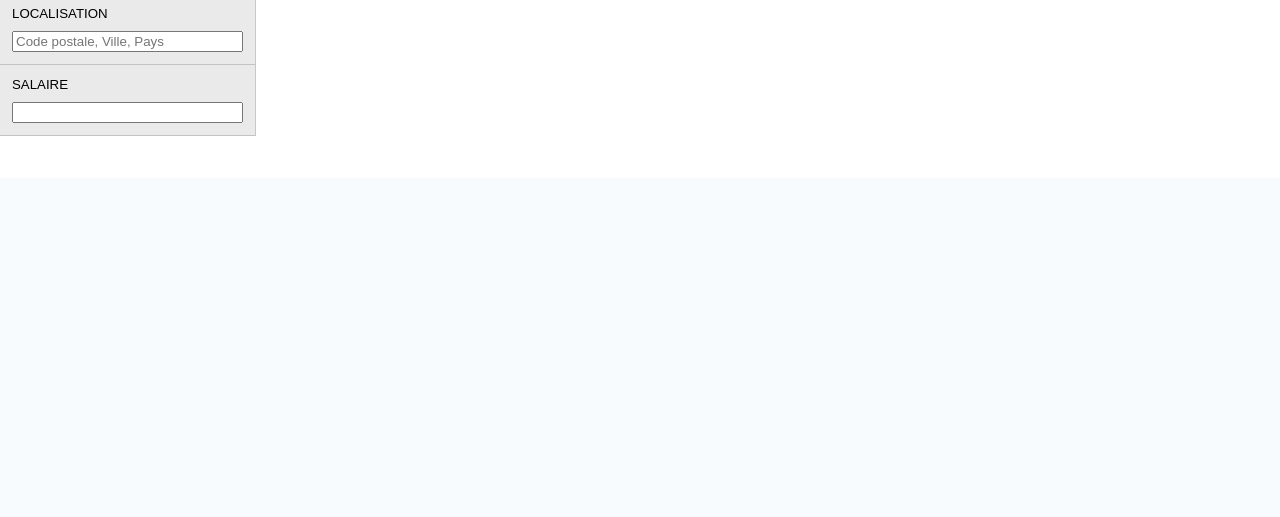
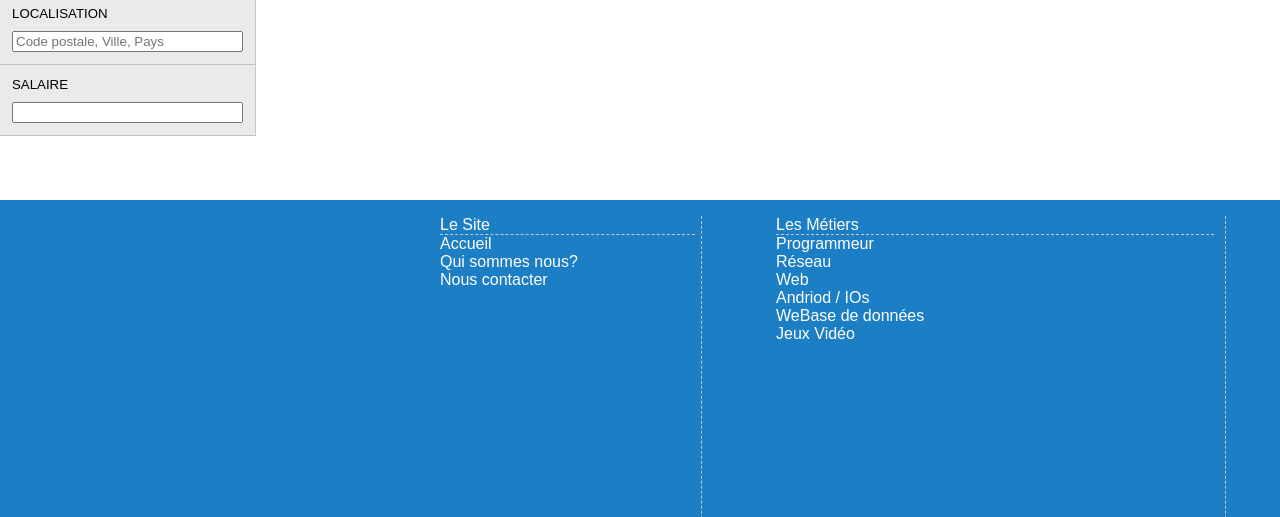
Before and after one commit to Yseriu/ProjetTutoreEntrepriseRecrute, a Flask app: page /search in a window 1280 px wide. Shown: the part 622-1139 px from the top of the page. Before the commit the page ends 758 px from the top, so only its background shows below. Run offline with Flask 2, Linux system fonts and the light colour scheme; data that the repository does not hold is empty.

Commit message:
Monday evening fixes

```diff
--- a/www/assets/css/style.css
+++ b/www/assets/css/style.css
@@ -359,3 +359,46 @@ header#menu nav ul li:hover nav { display:block; }
 #infosSite h3 span { color:#03639D; }
 #infosSite ul { margin-top: 50px; }
 #infosSite ul li { display: inline-block; list-style: none; padding: 0px 35px; }
+
+
+/* FOOTER */
+
+footer{
+	margin-top: 5%;
+	background-color: #1C7FC5;
+	color: white;
+	display: flex;
+	flex-wrap: nowrap;
+}
+
+footer > #f_logo{
+	flex: 0 0 10%;
+	padding-top: 25%;
+	padding-bottom: 25%;
+}
+
+footer > #f_site{
+	flex: 1 1 10%;
+	display: flex;
+}
+
+footer > #f_metiers{
+	flex: 2 2 10%;
+	display: flex;
+}
+
+footer ul{
+	list-style: none;
+	flex: 1 1 30%;
+	padding-right: 2%;
+	margin-right: 10%;
+	border-right: 1px rgb(200,200,200) dashed;
+}
+
+footer a{
+	color: white;
+}
+
+footer h4{
+	border-bottom: 1px rgb(200,200,200) dashed;
+}
--- a/www/assets/css/style2.css
+++ b/www/assets/css/style2.css
@@ -293,7 +293,7 @@ footer > #f_metiers{
 footer  ul{
 
 	list-style: none;
-	flex: 1 1 30%%;
+	flex: 1 1 30%;
 	padding-right: 2%;
 	margin-right: 10%;
 	border-right: 1px rgb(200,200,200) dashed;
@@ -303,7 +303,7 @@ footer a{
 	color: white;
 }
 
-footer  h4{
+footer h4{
 	border-bottom: 1px rgb(200,200,200) dashed;
 }
 
--- a/www/controller.py
+++ b/www/controller.py
@@ -68,7 +68,7 @@ def process_search(args):
         ans[-1]['description'] = ans[-1]['description'][:limit]+' ...'
         row = r.fetchone()
 
-    return render_template('results.html', results = ans)
+    return render_template('results.html', results=ans)
 
 def entreprise(entreprise_id):
     return render_template('entreprise.html', data=offre(entreprise_id))
--- a/www/db_config.py
+++ b/www/db_config.py
@@ -87,10 +87,12 @@ class list_offres(object):
             self.ans += ' pays LIKE \'%' + self.loc + '%\' '
         if self.txt != '':
             self.add_condition()
-            txtSet = set(self.txt.replace('+', ' ').replace(',', ' ').split(' ')).discard(' ')
+            txtSet = set((self.txt+' ').replace('+', ' ').replace(',', ' ').split(' '))
+            txtSet.discard(' ')
+            txtSet.discard('')
             for t in txtSet:
-                self.ans += ' lower(nom) LIKE \'%' + t + '%\' OR lower(description) LIKE \'%' + t + '%\' OR lower(tags) \'%' + t + '%\' AND '
-            self.ans = self.ans[:-3]
+                self.ans += ' lower(nom) LIKE \'%' + t + '%\' OR lower(description) LIKE \'%' + t + '%\' OR lower(tags) LIKE \'%' + t + '%\' AND '
+            self.ans = self.ans[:-4]
         return self
 
     def get(self):
--- a/www/templates/footer.html
+++ b/www/templates/footer.html
@@ -6,7 +6,7 @@
 <section id="f_site">
 	<ul>
 		<li><h4>Le Site</h4></li>
-		<li><a href="/">Accueil</a></li>
+		<li><a href="{{ url_for('index') }}">Accueil</a></li>
 		<li>Qui sommes nous?</li>
 		<li>Nous contacter</li>
 	</ul>
--- a/www/templates/layout.html
+++ b/www/templates/layout.html
@@ -13,6 +13,11 @@
 </header>
 {% block body %}
 {% endblock %}
+<footer>
+{% block footer %}
+{% include 'footer.html' %}
+{% endblock %}
+</footer>
 </body>
 {% block js %}
 <script src="{{ url_for('static', filename='js/jquery.js') }}"></script>
```
Also changed, not shown: www/templates/index.html (+6 -4 lines), 1 other file.
